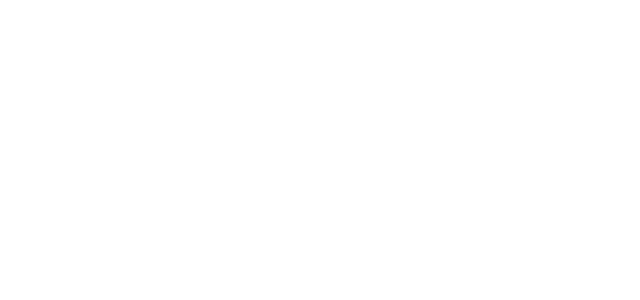
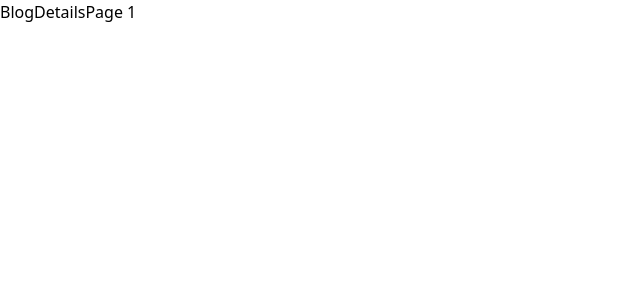
Before and after one commit to asifulhaque087/awesome-project, a React (Create React App) app: page /blogs/1 in a window 1280 px wide. Before the commit this address had no page. Shown: the top 300 px of the page, without its empty margins (0-640 px from the left). Built offline with nearby package versions, Linux system fonts and the light colour scheme.

Commit message:
add pages

```diff
--- a/src/App.js
+++ b/src/App.js
@@ -1,6 +1,8 @@
 import { useEffect, useState } from "react";
 import { Route, Routes } from "react-router-dom";
 import "./App.css";
+import BlogDetailsPage from "./pages/BlogDetailsPage";
+import BlogListPage from "./pages/BlogListPage";
 const nestedTreeData = [
   {
     id: 1,
@@ -170,8 +172,8 @@
   return (
     <div className="App">
       <Routes>
-        <Route path="/" element={<div />} />
-        <Route path="/hello" element={<div>hola</div>} />
+        <Route path="/" element={<BlogListPage />} />
+        <Route path="/blogs/:id" element={<BlogDetailsPage />} />
       </Routes>
     </div>
   );
--- a/src/index.js
+++ b/src/index.js
@@ -4,7 +4,6 @@
 import App from "./App";
 import reportWebVitals from "./reportWebVitals";
 import { BrowserRouter } from "react-router-dom";
-
 
 const root = ReactDOM.createRoot(document.getElementById("root"));
 root.render(
--- /dev/null
+++ b/src/pages/BlogDetailsPage.jsx
@@ -0,0 +1,9 @@
+import React from "react";
+import { useParams } from "react-router-dom";
+
+const BlogDetailsPage = () => {
+  const { id } = useParams();
+  return <div>BlogDetailsPage {id}</div>;
+};
+
+export default BlogDetailsPage;
--- /dev/null
+++ b/src/pages/BlogListPage.jsx
@@ -0,0 +1,7 @@
+import React from "react";
+
+const BlogListPage = () => {
+  return <div>BlogListPage</div>;
+};
+
+export default BlogListPage;
```
